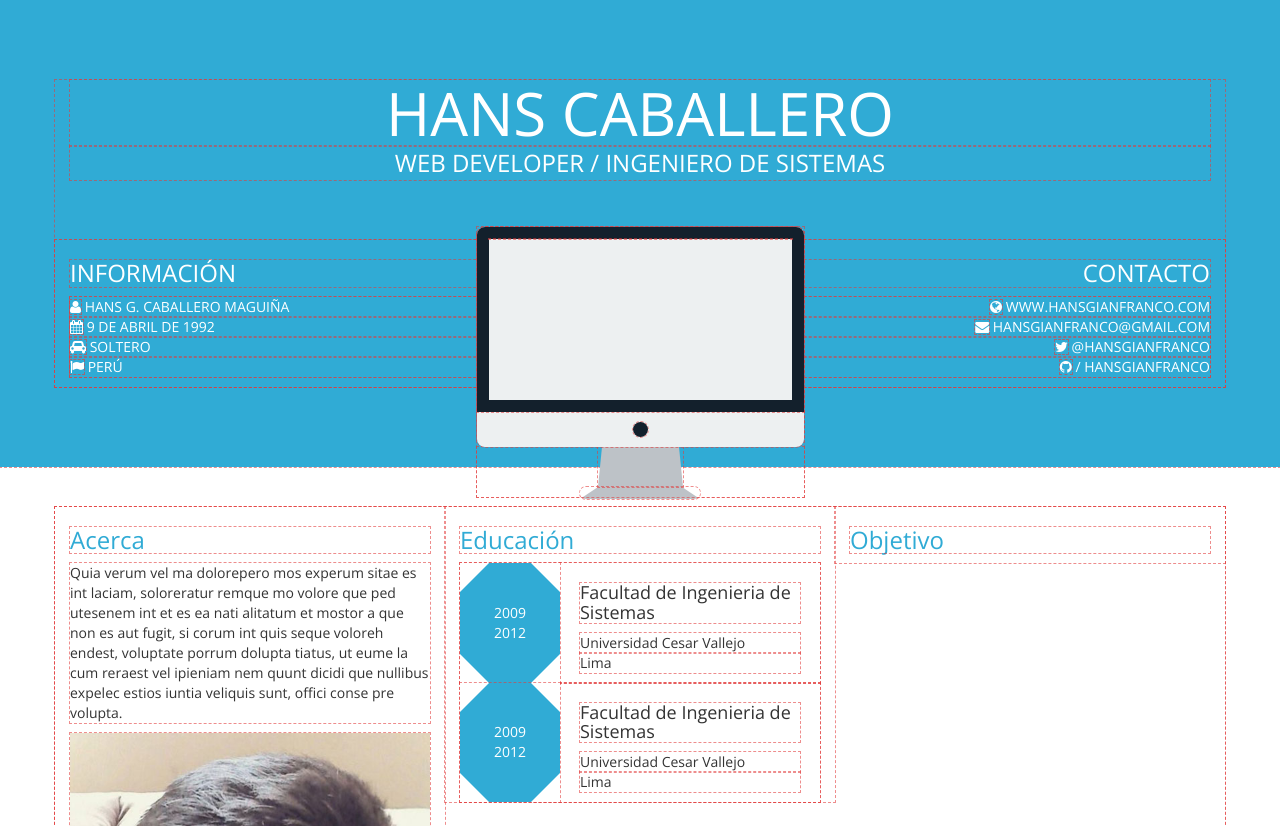
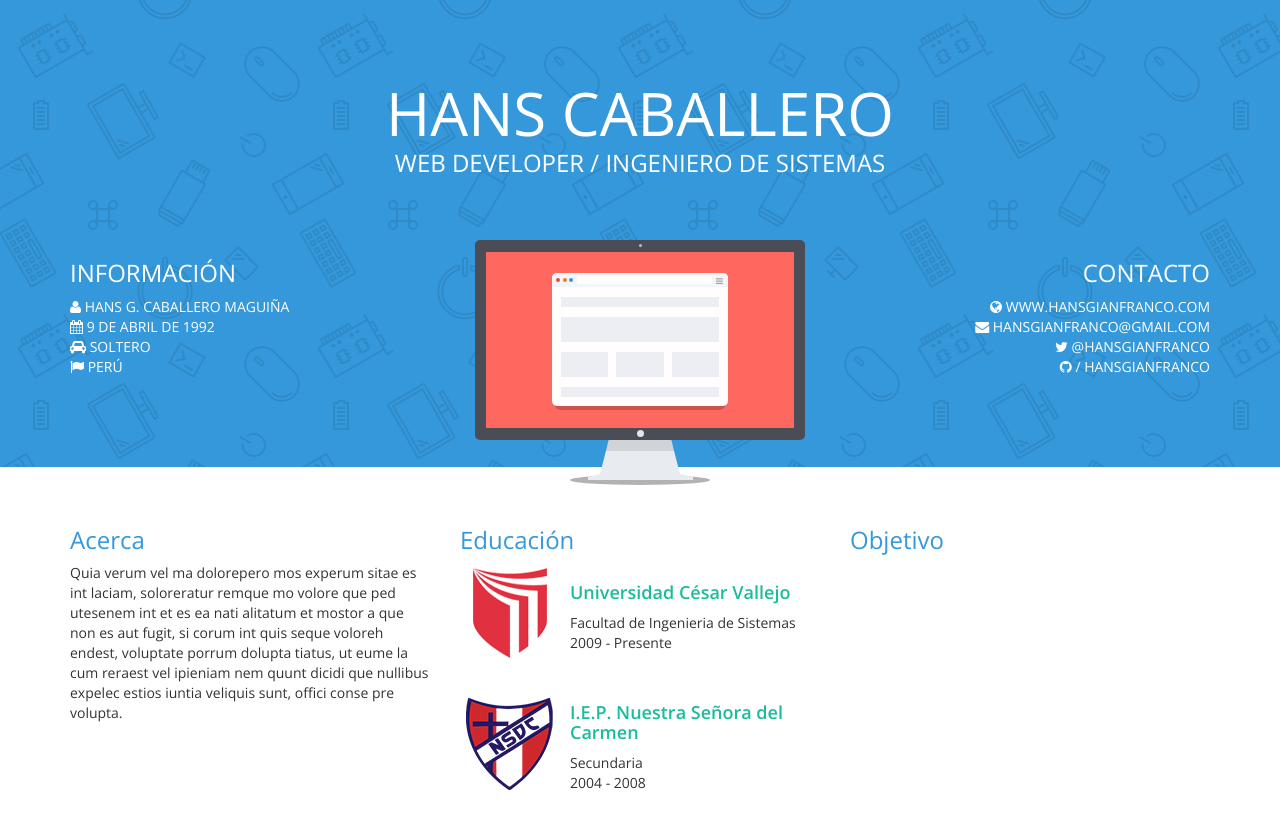
Before and after one commit to hansgianfranco/curriculum-vitae-2, a plain HTML site: page index.html in a window 1280 px wide. Shown: the top 826 px of the page. Drawn offline with nearby package versions, Linux system fonts and the light colour scheme.

Commit message:
New Changes

```diff
--- a/css/style.css
+++ b/css/style.css
@@ -1,26 +1,22 @@
 @import url(https://fonts.googleapis.com/css?family=Open+Sans:400,300,300italic,400italic,800,700italic,700,600,600italic,800italic);
-* {
-  outline: 1px dashed rgba(226, 60, 60, 0.58);
-}
+
 
 body {
     font-family: 'Open Sans', Hevaltica;
 }
 
 header {
-    background-color: #30ABD5;
+    background-image:url('../img/bg-tech.png');
+    background-repeat: repeat;
+    background-color: #3498db;
     color: #fff;
     padding-top: 80px;
     padding-bottom: 80px;
     position: relative;
 }
 
-img {
-    max-width: 100%;
-}
-
 main h3 {
-    color: #30ABD5;
+    color: #3498db;
     font-weight: 100;
 }
 
@@ -50,122 +46,63 @@ main h3 {
     list-style: none;
 }
 
-.imac {
-    max-width: 327px;
-    display: block;
-    margin: 10px auto;
-    position: relative;
-}
-
-.monitor {
-    width: 327px!important;
-    height: 220px!important;
-    background-color: #EDF0F1;
-    display: block;
-    border-radius: 8px;
-    position: relative;
-    margin: 0;
-    z-index: 3;
-}
-
-.screen {
-    display: block;
-    border: 12px solid #13202C;
-    border-radius: 8px 8px 0px 0px;
-    background-color: #EDF0F1;
-    position: relative;
-    width: 327px;
-    height: 185px;
-    color: #333;
-}
-
-.button {
-    width: 15px!important;
-    height: 15px!important;
-    display: block;
-    border-radius: 10px!important;
-    background-color: #13202C!important;
-    position: absolute;
-    bottom: 10px;
-    left: 0;
-    right: 0;
-    margin: auto;
-}
-
-.base {
-    display: block;
-    height: 50px;
-    position: relative;
-    display: block;
-}
-
-.base-top {
-    border-bottom: 40px solid #BDC2C7;
-    border-left: 4px solid transparent;
-    border-right: 4px solid transparent;
-    width: 85px;
-    margin: auto;
-}
-
-.base-bottom {
-    border-bottom: 12px solid #BDC2C7;
-    border-left: 18px solid transparent;
-    border-right: 18px solid transparent;
-    border-radius: 40px;
-    width: 120px;
-    height: 12px;
-    display: block;
-    margin: auto;
-}
 
 main {
     padding-top: 40px;
     padding-bottom: 40px;
 }
 
-
+.education-head,
+.education-body{
+display: table-cell;
+vertical-align: middle;
+}
 .education-year {
-	width: 100px;
-	height: 100px;
-	background-color: #30ABD5;
+	width: 80px;
+	height: 80px;
+	background-color: #3498db;
 	position: relative;
     text-align: center;
     color: #fff;
+    padding-top: 20px;
+    padding-bottom: 20px;
     vertical-align: middle;
-    display: table-cell;
+
 }
 .education-year:after,
 .education-year:before{
     content: "";
 	position: absolute;
-	border-left: 29px solid #fff;
-	border-right: 29px solid #fff;
-	width: 42px;
+	border-left: 22px solid #fff;
+	border-right: 22px solid #fff;
+	width:80px;
 	height: 0;
-    box-sizing: content-box;
+
 }
 .education-year:before {
-	border-bottom: 29px solid #30ABD5;
+	border-bottom: 22px solid #3498db;
 	top: 0;
 	left: 0;
-
 }
 
 .education-year:after {
 	bottom: 0;
 	left: 0;
-	border-top: 29px solid #30ABD5;
+	border-top: 22px solid #3498db;
 }
 
 .education-element{
     display: block;
+    margin-bottom: 20px;
 }
-.education-year,.education-body{
-    display: table-cell;
-}
+
 .education-body{
     vertical-align: middle;
-    padding: 10px 20px;
+    padding: 10px;
+}
+.education-carrear{
+    font-weight: 600;
+    color:#1BBC9B;
 }
 
 @media screen and (min-width:992px) {
@@ -175,10 +112,229 @@ main {
     .contact {
         text-align: right;
     }
-    .imac {
-        position: absolute;
-        bottom: -40px;
-        left: 0;
-        right: 0;
+    .mac{
+            position: absolute;
+    left: 0;
+    right: 0;
+    bottom: -30px;
     }
+
 }
+
+
+.pc{
+	width: 330px;
+	height: 200px;
+	background-color: #4A4D56;
+	border-radius: 5px;
+	position: relative;
+	z-index: 6;
+    margin: auto;
+}
+
+.pc .camera{
+	width: 3px;
+	height: 3px;
+	border-radius: 3px;
+	margin: 0 auto;
+	background-color: #B8BECE;
+	position: relative;
+	top: 4.5px;
+}
+
+.pc .screen{
+	width: 308px;
+	height: 176px;
+	background-color: #FF685F;
+	border-radius: 1px;
+	margin: 0 auto;
+	margin-top: 9px;
+}
+
+/* Chrome */
+
+.pc .chrome{
+	width: 176px;
+	height: 133px;
+	background-color: #FFFDFE;
+	position: relative;
+	left: 66px;
+	top: 21.5px;
+	border-radius: 5px;
+}
+
+.pc .chrome .top-bar{
+	height: 14px;
+	width: 100%;
+	background-color: #F4F5F9;
+	-webkit-border-top-left-radius: 5px;
+	-webkit-border-top-right-radius: 5px;
+	-moz-border-radius-topleft: 5px;
+	-moz-border-radius-topright: 5px;
+	border-top-left-radius: 5px;
+	border-top-right-radius: 5px;
+}
+
+.pc .chrome .red, .pc .chrome .orange, .pc .chrome .green, .pc .chrome .address-bar, .pc .chrome .go{
+	float: left;
+}
+
+.pc .chrome .red, .pc .chrome .orange, .pc .chrome .green{
+	width: 4px;
+	height: 4px;
+	border-radius: 4px;
+	margin-left: 2.5px;
+	margin-top: 5px;
+}
+
+.pc .chrome .red{
+	background-color: #e74c3c;
+	margin-left: 4px;
+}
+.pc .chrome .orange{
+	background-color: #e67e22;
+}
+.pc .chrome .green{
+	background-color: #3498db;
+}
+
+.pc .chrome .address-bar{
+	width: 135px;
+	height: 8px;
+	background-color: #FFFDFE;
+	margin-left: 4px;
+	margin-top: 3px;
+}
+
+.pc .chrome .go{
+	width: 10px;
+	height: 10px;
+	margin-top: 2px;
+	font-size: 8px;
+	color: #9e9e9e;
+	margin-left: 4px;
+}
+
+.pc .chrome .wrapper{
+	width: 90%;
+	margin: 0 auto;
+}
+
+.pc .chrome .wrapper .box1{
+	width: 100%;
+	height: 10px;
+	margin-top: 10px;
+	background-color: #edeef4;
+}
+
+.pc .chrome .wrapper .box2{
+	width: 100%;
+	height: 25px;
+	margin-top: 10px;
+	background-color: #edeef4;
+}
+
+.pc .chrome .wrapper .box-wrapper{
+	width: 100%;
+	height: 25px;
+	margin-top: 10px;
+}
+
+.pc .chrome .wrapper .box-wrapper .box{
+	width: 30%;
+	height: 25px;
+	float: left;
+	background-color: #edeef4;
+}
+
+.pc .chrome .wrapper .box-wrapper .box.margin{
+	margin-left: 5%;
+}
+
+.pc .chrome .wrapper .box3{
+	width: 100%;
+	height: 10px;
+	margin-top: 10px;
+	background-color: #edeef4;
+}
+
+.pc .chrome-shadow{
+	width: 170px;
+	margin: 0 auto;
+	height: 30px;
+	margin-top: -5px;
+	border-radius: 5px;
+	background-color: rgba(0,0,0,0.2);
+}
+
+.pc .logo{
+	width: 7px;
+	height: 7px;
+	border-radius: 50%;
+	margin: 0 auto;
+	margin-top: 2px;
+	background-color: #E4E5E9;
+}
+
+/* Base of Mac */
+
+.base{
+	z-index: 5;
+	position: relative;
+	top: -11.75px;
+}
+.base .stand-top{
+	border-bottom: 35px solid #E8EBF0;
+	border-left: 9px solid transparent;
+	border-right: 9px solid transparent;
+	height: 0;
+	width: 80px;
+	margin: 0 auto;
+	z-index: 5;
+	position: relative;
+}
+
+.base .stand-top-shadow{
+	border-bottom: 11.75px solid rgba(0,0,0,0.1);
+	border-left: 3px solid transparent;
+	border-right: 3px solid transparent;
+	height: 0;
+	width: 68px;
+	margin: 0 auto;
+	position: relative;
+	top: 11.75px;
+	z-index: 6;
+}
+
+.base .stand-bottom{
+    border-bottom: 3px solid #E8EBF0;
+    border-left: 12px solid transparent;
+    border-right: 12px solid transparent;
+    height: 0;
+    width: 105px;
+    margin: 0 auto;
+    position: relative;
+    z-index: 5;
+}
+
+.base .stand-bottom-height{
+	height: 3px;
+	width: 105px;
+	margin: 0 auto;
+	background-color: #E8EBF0;
+	z-index: 5;
+	position: relative;
+}
+
+.base .stand-shadow{
+	width: 140px;
+	height: 10px;
+	background-color: rgba(0,0,0,0.3);
+	-moz-border-radius: 70px / 5px;
+	-webkit-border-radius: 70px / 5px;
+	border-radius: 70px / 5px;
+	z-index: 4;
+	margin: 0 auto;
+	margin-top: -5px;
+	position: relative;
+}
--- a/index.html
+++ b/index.html
@@ -76,18 +76,43 @@
             </div>
         </div>
 
-        <div class="imac">
-            <div class="monitor">
+        <!-- MAC -->
+        <div class="mac">
+		<div class="pc">
+			<div class="camera"></div>
 			<div class="screen">
-                    <div class="wallpaper"></div>
+				<div class="chrome">
+					<div class="top-bar">
+						<div class="red"></div>
+						<div class="orange"></div>
+						<div class="green"></div>
+						<div class="address-bar"></div>
+						<div class="go"><i class="fa fa-bars"></i></div>
 					</div>
-                <div class="button"></div>
+					<div class="wrapper">
+						<div class="box1"></div>
+						<div class="box2"></div>
+						<div class="box-wrapper">
+							<div class="box"></div>
+							<div class="box margin"></div>
+							<div class="box margin"></div>
+						</div>
+						<div class="box3"></div>
+					</div>
+				</div>
+				<div class="chrome-shadow"></div>
+			</div>
+			<div class="logo"></div>
 		</div>
 		<div class="base">
-                <div class="base-top"></div>
-                <div class="base-bottom"></div>
+			<div class="stand-top-shadow"></div>
+			<div class="stand-top"></div>
+			<div class="stand-bottom"></div>
+			<div class="stand-bottom-height"></div>
+			<div class="stand-shadow"></div>
 		</div>
 	</div>
+        <!-- /MAC -->
 
     </header>
 
@@ -98,32 +123,30 @@
                 <div class="col-md-4">
                     <h3>Acerca</h3>
                     <p>Quia verum vel ma dolorepero mos experum sitae es int laciam, soloreratur remque mo volore que ped utesenem int et es ea nati alitatum et mostor a que non es aut fugit, si corum int quis seque voloreh endest, voluptate porrum dolupta tiatus, ut eume la cum reraest vel ipieniam nem quunt dicidi que nullibus expelec estios iuntia veliquis sunt, offici conse pre volupta.</p>
-                    <img src="img/hans-caballero-maguina.jpg" alt="">
+
                 </div>
                 <div class="col-md-4">
                     <h3>Educación</h3>
 
                     <div class="education-element">
-                        <div class="education-year">
-                            2009<br/>
-                            2012
+                        <div class="education-head">
+                            <img src="/img/ucv-logo.png" width="100" alt="">
                         </div>
                         <div class="education-body">
-                            <h4 class="education-carrear">Facultad de Ingenieria de Sistemas</h4>
-                            <div class="education-center">Universidad Cesar Vallejo</div>
-                            <div class="education-city">Lima</div>
+                            <h4 class="education-carrear">Universidad César Vallejo</h4>
+                            <div class="education-center">Facultad de Ingenieria de Sistemas</div>
+                            <div class="education-city">2009 - Presente</div>
                         </div>
                     </div>
 
                     <div class="education-element">
-                        <div class="education-year">
-                            2009<br/>
-                            2012
+                        <div class="education-head">
+                            <img src="/img/nsdc-logo.png" width="100" alt="">
                         </div>
                         <div class="education-body">
-                            <h4 class="education-carrear">Facultad de Ingenieria de Sistemas</h4>
-                            <div class="education-center">Universidad Cesar Vallejo</div>
-                            <div class="education-city">Lima</div>
+                            <h4 class="education-carrear">I.E.P. Nuestra Señora del Carmen</h4>
+                            <div class="education-center">Secundaria</div>
+                            <div class="education-city">2004 - 2008</div>
                         </div>
                     </div>
 
```
Also changed, not shown: img/bg-tech.png (added), img/nsdc-logo.png (added), img/photo-carnet.png (deleted), img/photo-profile.jpg (deleted), img/ucv-logo.png (added). Lines whose indentation alone changed are shown as unchanged.
